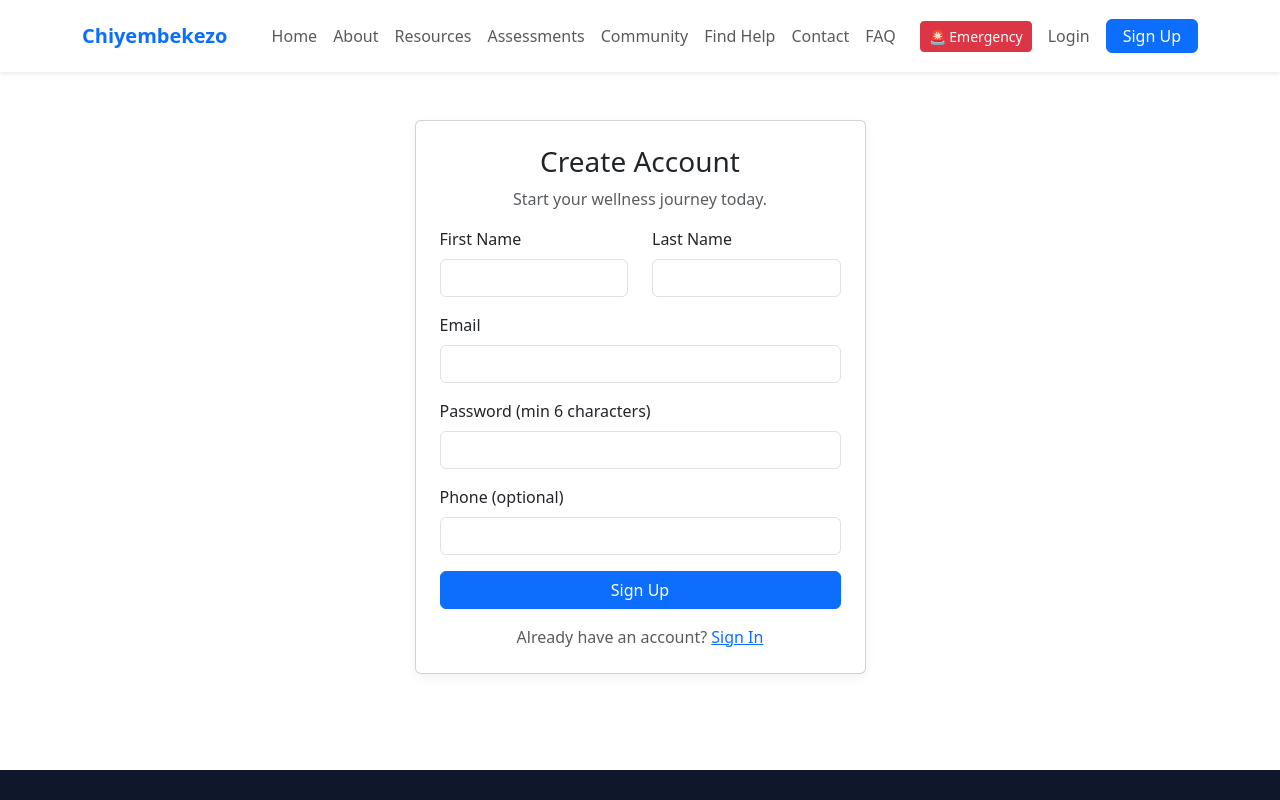
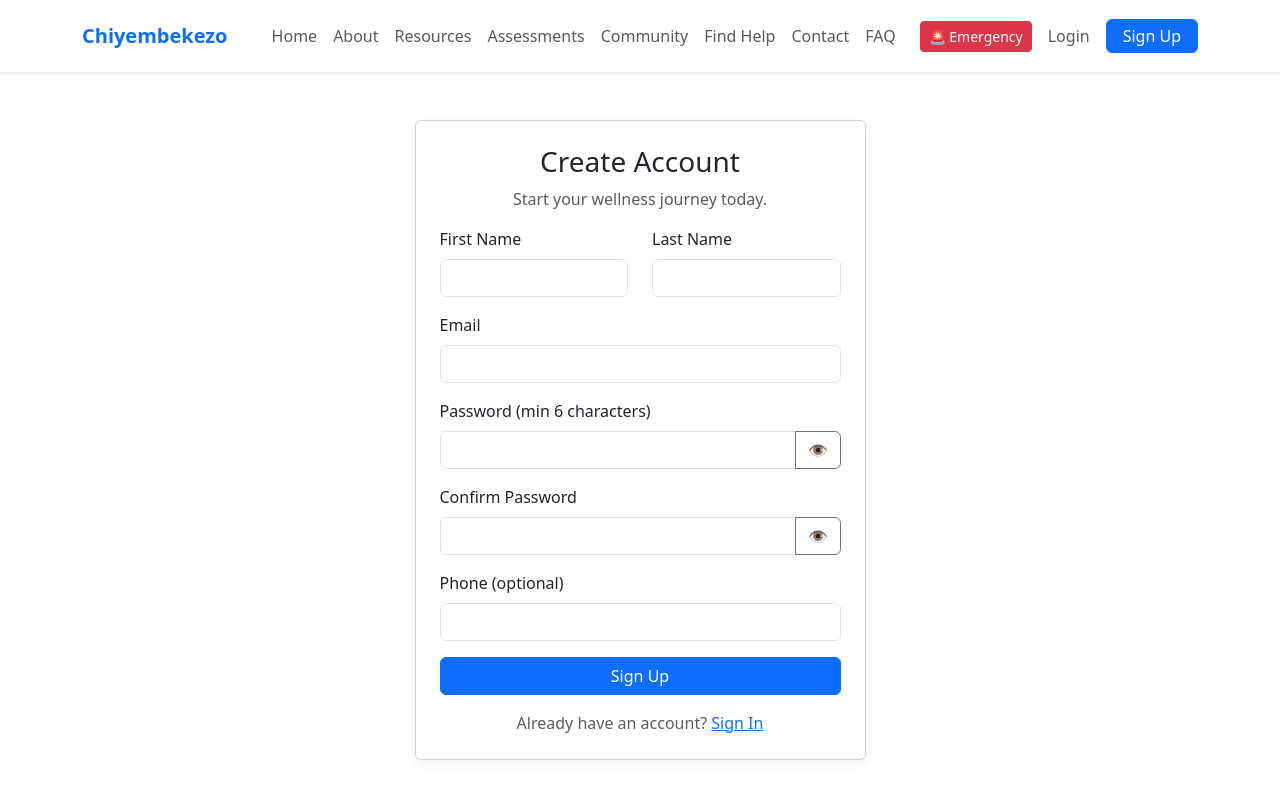
Before and after one commit to Emmanuel-Mukumbwa/chiyembekezo, a React app in the folder frontend/: page /register in a window 1280 px wide. Shown: the top 800 px of the page. Built offline with nearby package versions, Linux system fonts and the light colour scheme; the HTML template or start-up script is replaced by a standard one.

Commit message:
feat(frontend): add confirm password and password visibility toggle to Register

```diff
--- a/frontend/src/pages/Register.jsx
+++ b/frontend/src/pages/Register.jsx
@@ -1,5 +1,5 @@
 import React, { useState } from 'react';
-import { Container, Row, Col, Card, Form, Button, Alert } from 'react-bootstrap';
+import { Container, Row, Col, Card, Form, Button, Alert, InputGroup } from 'react-bootstrap';
 import { Link, useNavigate } from 'react-router-dom';
 import { useAuth } from '../context/AuthContext';
 
@@ -9,8 +9,10 @@ const Register = () => {
     lastName: '',
     email: '',
     password: '',
+    confirmPassword: '',
     phone: '',
   });
+  const [showPassword, setShowPassword] = useState(false);
   const [error, setError] = useState('');
   const [loading, setLoading] = useState(false);
   const { register } = useAuth();
@@ -18,20 +20,41 @@ const Register = () => {
 
   const handleChange = (e) => {
     setFormData({ ...formData, [e.target.name]: e.target.value });
+    // Clear error when user types
+    setError('');
   };
 
   const handleSubmit = async (e) => {
     e.preventDefault();
     setError('');
+
+    // Check if passwords match
+    if (formData.password !== formData.confirmPassword) {
+      setError('Passwords do not match.');
+      return;
+    }
+
+    // Check password length
+    if (formData.password.length < 6) {
+      setError('Password must be at least 6 characters.');
+      return;
+    }
+
     setLoading(true);
     try {
-      await register(formData);
+      // Remove confirmPassword before sending to API
+      const { confirmPassword, ...registerData } = formData;
+      await register(registerData);
       navigate('/dashboard');
     } catch (err) {
       setError(err.response?.data?.error || 'Registration failed. Please try again.');
     } finally {
       setLoading(false);
     }
+  };
+
+  const togglePasswordVisibility = () => {
+    setShowPassword(!showPassword);
   };
 
   return (
@@ -67,6 +90,7 @@ const Register = () => {
                   </Form.Group>
                 </Col>
               </Row>
+
               <Form.Group className="mb-3">
                 <Form.Label>Email</Form.Label>
                 <Form.Control
@@ -77,17 +101,48 @@ const Register = () => {
                   required
                 />
               </Form.Group>
+
               <Form.Group className="mb-3">
                 <Form.Label>Password (min 6 characters)</Form.Label>
+                <InputGroup>
                   <Form.Control
-                  type="password"
+                    type={showPassword ? 'text' : 'password'}
                     name="password"
                     value={formData.password}
                     onChange={handleChange}
                     required
                     minLength="6"
                   />
+                  <Button
+                    variant="outline-secondary"
+                    onClick={togglePasswordVisibility}
+                    tabIndex="-1"
+                  >
+                    {showPassword ? '🙈' : '👁️'}
+                  </Button>
+                </InputGroup>
               </Form.Group>
+
+              <Form.Group className="mb-3">
+                <Form.Label>Confirm Password</Form.Label>
+                <InputGroup>
+                  <Form.Control
+                    type={showPassword ? 'text' : 'password'}
+                    name="confirmPassword"
+                    value={formData.confirmPassword}
+                    onChange={handleChange}
+                    required
+                  />
+                  <Button
+                    variant="outline-secondary"
+                    onClick={togglePasswordVisibility}
+                    tabIndex="-1"
+                  >
+                    {showPassword ? '🙈' : '👁️'}
+                  </Button>
+                </InputGroup>
+              </Form.Group>
+
               <Form.Group className="mb-3">
                 <Form.Label>Phone (optional)</Form.Label>
                 <Form.Control
@@ -97,10 +152,12 @@ const Register = () => {
                   onChange={handleChange}
                 />
               </Form.Group>
+
               <Button variant="primary" type="submit" className="w-100" disabled={loading}>
                 {loading ? 'Creating Account...' : 'Sign Up'}
               </Button>
             </Form>
+
             <div className="text-center mt-3">
               <span className="text-muted">Already have an account? </span>
               <Link to="/login">Sign In</Link>
```
Lines whose indentation alone changed are shown as unchanged.
